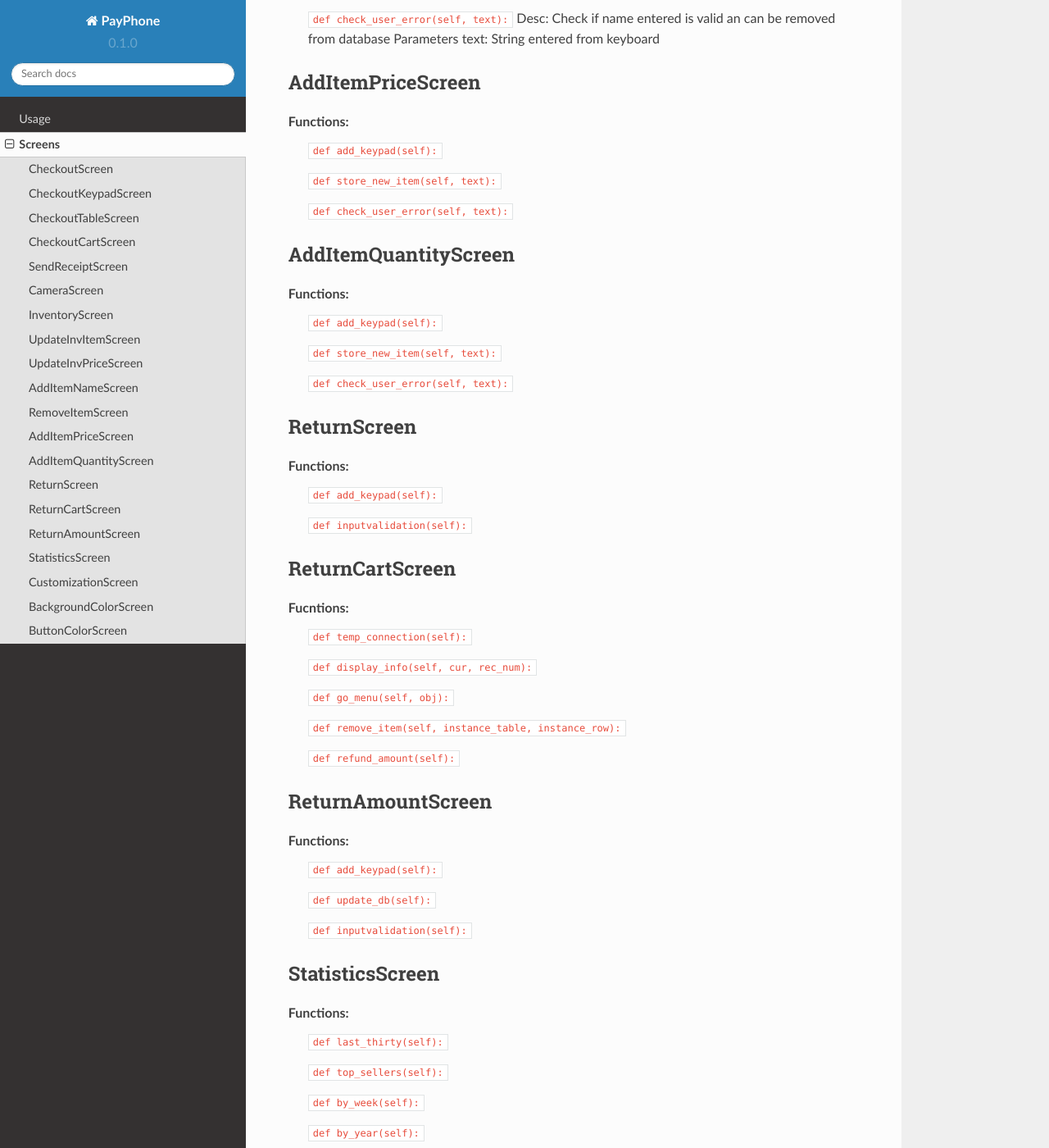
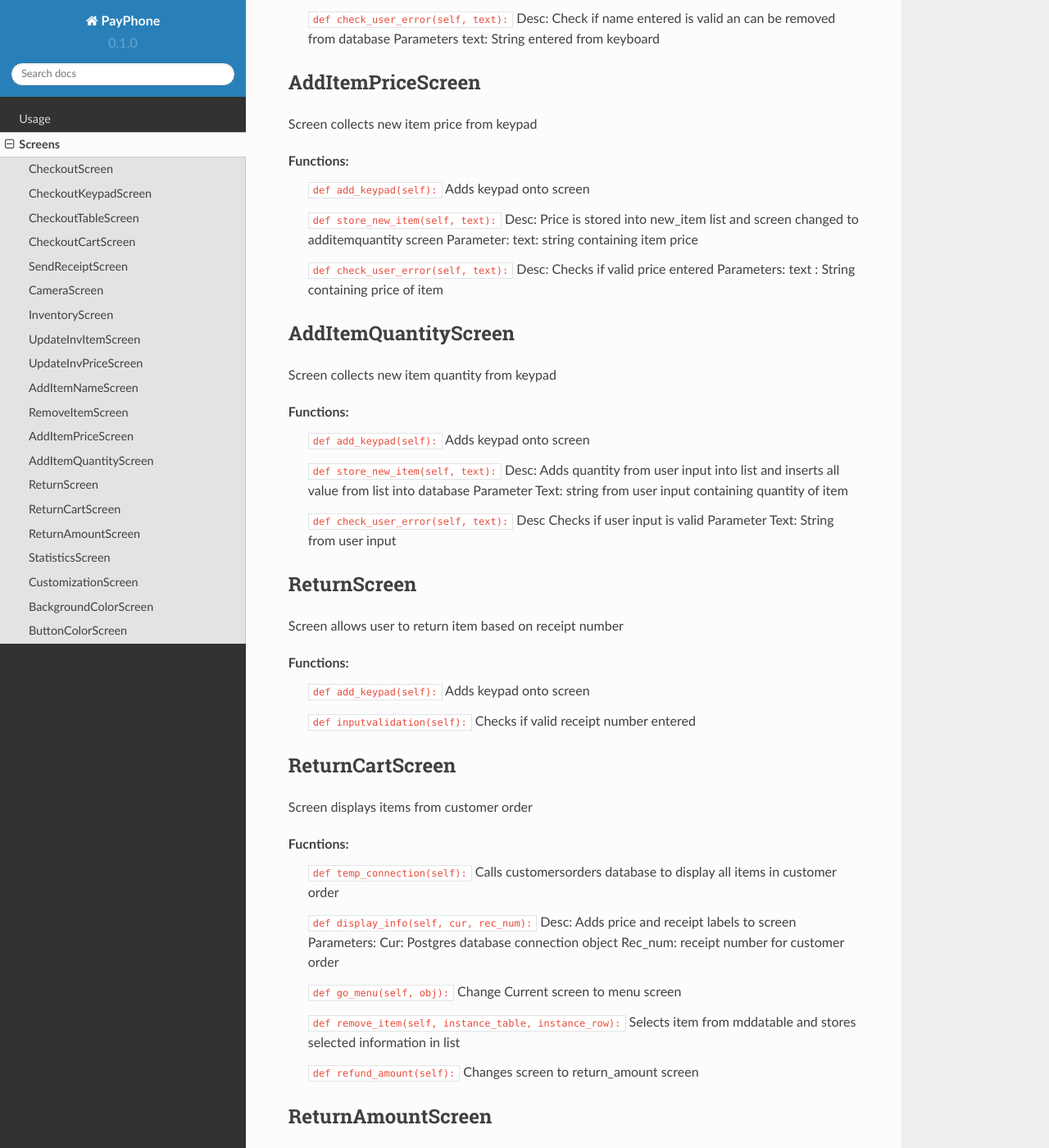
Before and after one commit to Group-3-POS/POS-Documentation, a Sphinx documentation site: the page built from docs/source/screens.rst, in a window 1280 px wide and 1400 px high, scrolled down 3745 px. Shown: the whole window at 82% size. Built offline with Sphinx 7.4.7 and the Read the Docs theme 2.0.0, drawn with Linux system fonts in a browser that asks for light colours; some of the changed text lies outside the part shown.

Commit message:
Update screens.rst

```diff
--- a/docs/source/screens.rst
+++ b/docs/source/screens.rst
@@ -224,66 +224,133 @@ Functions:
 
 AddItemPriceScreen
 ----------------
+Screen collects new item price from keypad
 
 Functions:
 	``def add_keypad(self):``
+	Adds keypad onto screen
+
 
 	``def store_new_item(self, text):``
+	Desc:
+	Price is stored into new_item list and screen changed to additemquantity screen
+	Parameter:
+	text: string containing item price
+
 
 	``def check_user_error(self, text):``
+	Desc:
+	Checks if valid price entered
+	Parameters:
+	text : String containing price of item
+
 
 AddItemQuantityScreen
 ----------------
+Screen collects new item quantity from keypad
+
 Functions:
 	``def add_keypad(self):``
+	Adds keypad onto screen
+
 
 	``def store_new_item(self, text):``
+	Desc:
+	Adds quantity from user input into list and inserts all value from list into database
+	Parameter
+	Text: string from user input containing quantity of item
+
 
 	``def check_user_error(self, text):``
+	Desc
+	Checks if user input is valid
+	Parameter
+	Text: String from user input
+
 
 ReturnScreen
 ----------------
+Screen allows user to return item based on receipt number
+
 Functions:
 	``def add_keypad(self):``
+	Adds keypad onto screen
 
 	``def inputvalidation(self):``
+	Checks if valid receipt number entered
+
 
 ReturnCartScreen
 ----------------
+Screen displays items from customer order
+
 
 Fucntions:
 	``def temp_connection(self):``
+	Calls customersorders database to display all items in customer order
+
 
 	``def display_info(self, cur, rec_num):``
+	Desc:
+	Adds price  and receipt labels to screen
+	Parameters:
+	Cur: Postgres database connection object
+	Rec_num: receipt number for customer order
+
 
 	``def go_menu(self, obj):``
+	Change Current screen to menu screen
+
 
 	``def remove_item(self, instance_table, instance_row):``
+	Selects item from mddatable and stores selected information in list
+
 
 	``def refund_amount(self):``
+	Changes screen to return_amount screen
+
 
 ReturnAmountScreen
 ----------------
+Screen collects refund quantity for item
+
 Functions:
 	``def add_keypad(self):``
+	Adds keypad to screen
+
 
 	``def update_db(self):``
+	Updates customer order database with new item quantity
+
 
 	``def inputvalidation(self):``
+	Checks if refund quantity is valid
+
 
 StatisticsScreen
 ----------------
+Screen displays graphs of customer orders
+
 
 Functions:
 	``def last_thirty(self):``
+	Displays graph with total purchase amount from all orders from last 30 days
+
 
 	``def top_sellers(self):``
+	Displays graph with highest selling items
+
 
 	``def by_week(self):``
+	Displays graph with purchase amount for last week
 
 	``def by_year(self):``
+	Displays graph with average purchase price by year
+
 
 	``def by_month(self):``
+	Displays graph with  average order amount by month
+
 
 
 
@@ -294,18 +361,30 @@ No Functions
 
 BackgroundColorScreen
 ----------------
+Screen which changes background color of app by using color wheel
+
 Functions:
 	``def on_color(self, instance, value):``
+	Changes color of background screen
+
 
 	``def on_press(self):``
+	Adds color values to new file in app phone directory
+
 
 ButtonColorScreen
 ----------------
+Screen which changes button color for all buttons
+
 
 Functions:
 	``def on_color(self, instance, value):``
+	Changes color of button
+
 
 	``def on_press(self):``
+	Adds color values to new file in app phone directory
+
 
 
 ------------
```
